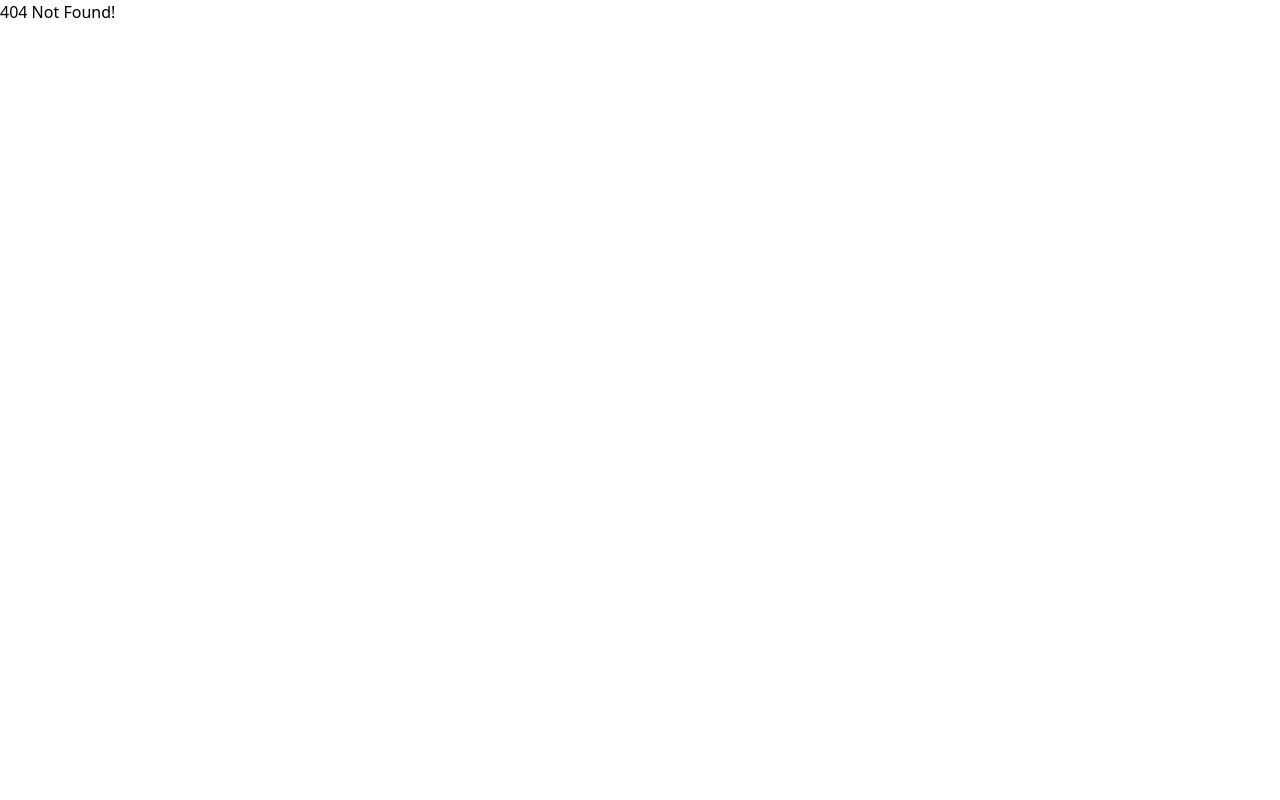
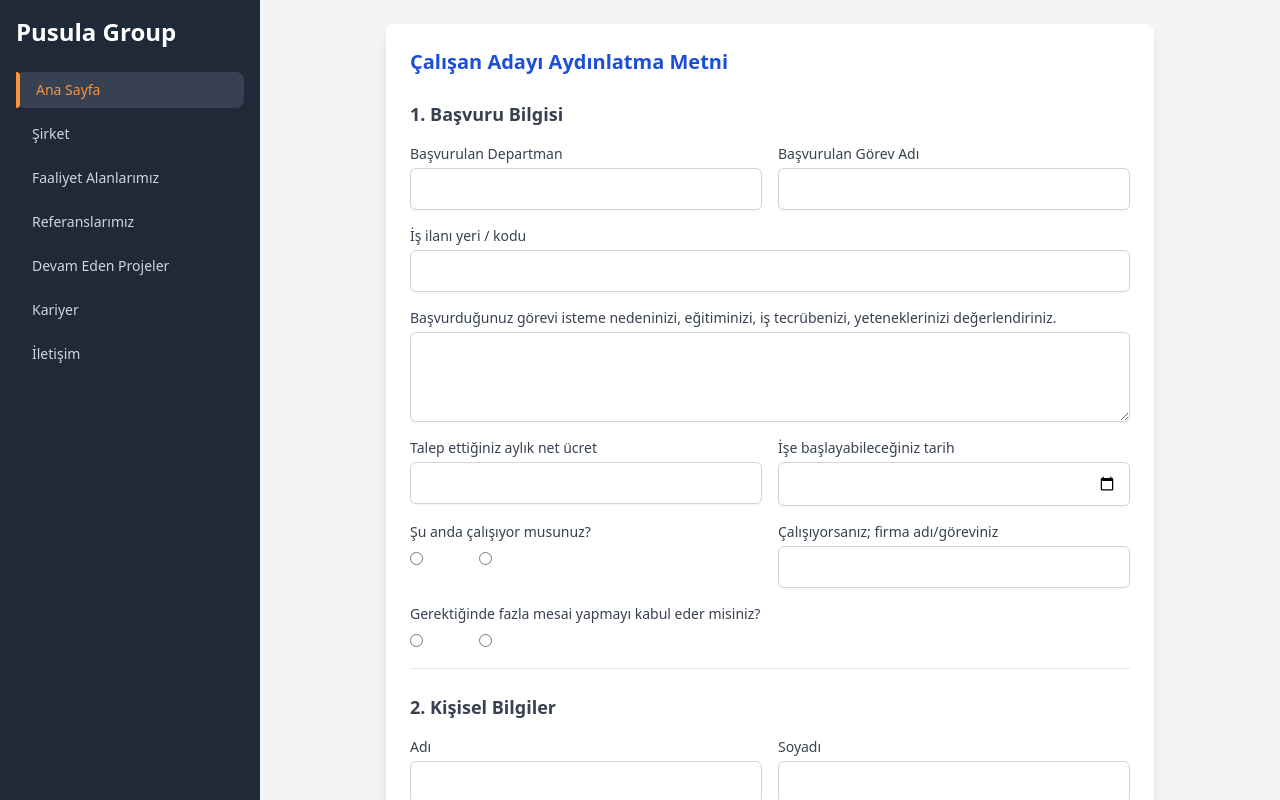
Before and after one commit to Division-Company/pusula-yapi, a React (Create React App) app: page /form in a window 1280 px wide. Before the commit this address led to /not-found. Built offline with nearby package versions, Linux system fonts and the light colour scheme.

Commit message:
Careers form eklemesi

```diff
--- /dev/null
+++ b/src/components/CheckBox.jsx
@@ -0,0 +1,29 @@
+import React, { useState } from "react";
+import { useNavigate } from "react-router-dom";
+
+function CheckBox() {
+  const [isChecked, setIsChecked] = useState(false);
+  const navigation=useNavigate()
+
+  const handleCheckboxChange = () => {
+    setIsChecked(!isChecked);
+    navigation("/form")
+};
+
+  return (
+    <div className="inline-flex items-center space-x-3">
+      <label className="flex items-center">
+        <input
+          type="checkbox"
+          className={`appearance-none w-6 h-6 border-2 rounded-md
+            ${isChecked ? 'bg-blue-600 border-blue-600' : 'bg-gray-100 border-gray-300'}
+            checked:bg-blue-600 checked:border-blue-600 focus:outline-none`}
+          checked={isChecked}
+          onChange={handleCheckboxChange}
+        />
+      </label>
+    </div>
+  );
+}
+
+export default CheckBox;
--- a/src/components/pages/careers.jsx
+++ b/src/components/pages/careers.jsx
@@ -1,4 +1,5 @@
 import React from 'react';
+import CheckBox from '../CheckBox';
 
 export default function Careers() {
   return (
@@ -74,7 +75,7 @@ export default function Careers() {
             <p>Yukarıda belirtilen prosedür takip edilerek gerçekleştirilen başvuruya en fazla 30 gün içerisinde cevap verilecek olup, talebin reddedilmesi, verilen cevabın yetersiz bulunması veya süresinde başvuruya cevap verilmemesi hâllerinde; cevabın tebliğini takiben 30 (otuz) gün ve herhâlde başvuru tarihinden itibaren 60 (altmış) gün içinde Kişisel Verileri Koruma Kurulu’na şikâyette bulunma hakkı mevcuttur. Ancak mevzuat gereği başvuru yolu tüketilmeden şikâyet yoluna başvurulamaz.
             Kişisel Verileriniz Hususunda İŞVEREN tarafından ÇALIŞAN KİŞİSEL VERİLERİNİN İŞLENMESİNE İLİŞKİN POLİTİKALARI ayrıca paylaşılmış olup, işbu politika, açık onay ve yasal mevzuat dışında kişisel verilerin korunması ve mevzuat dışı kullanılmaması hususunda gerekli özen, dikkat gösterilmekte ve gerekli tedbirler alınmaktadır.</p>
             <br />
-            <p className='text text-2xl font-semibold mb-4'><input type="checkbox"/> “Çalışan Adayı Aydınlatma Metni’ni okudum ve anladım. Kişisel verilerimin Çalışan Adayı Aydınlatma Metni’nde anlatıldığı şekilde işlenmesine izin veriyorum.”
+            <p className='text text-2xl font-semibold mb-4'><CheckBox /> “Çalışan Adayı Aydınlatma Metni’ni okudum ve anladım. Kişisel verilerimin Çalışan Adayı Aydınlatma Metni’nde anlatıldığı şekilde işlenmesine izin veriyorum.”
 
 </p>
         </div>
--- /dev/null
+++ b/src/components/pages/formpage.jsx
@@ -0,0 +1,153 @@
+import React from 'react';
+
+function FormPage() {
+  return (
+    <div className="bg-gray-100 min-h-screen p-6 flex items-center justify-center">
+      <div className="bg-white rounded-lg shadow-lg w-full max-w-3xl p-6 space-y-6">
+        <h1 className="text-xl font-bold text-blue-700">Çalışan Adayı Aydınlatma Metni</h1>
+
+        {/* 1. Başvuru Bilgisi */}
+        <div className="space-y-4 border-b pb-4">
+          <h2 className="text-lg font-semibold text-gray-700">1. Başvuru Bilgisi</h2>
+
+          <div className="grid grid-cols-1 md:grid-cols-2 gap-4">
+            <div>
+              <label className="block text-sm font-medium text-gray-700">Başvurulan Departman</label>
+              <select className="mt-1 block w-full px-3 py-2 border border-gray-300 bg-white rounded-md shadow-sm focus:outline-none focus:ring-blue-500 focus:border-blue-500">
+                <option>Seçiniz</option>
+                {/* Diğer seçenekler burada olacak */}
+              </select>
+            </div>
+
+            <div>
+              <label className="block text-sm font-medium text-gray-700">Başvurulan Görev Adı</label>
+              <select className="mt-1 block w-full px-3 py-2 border border-gray-300 bg-white rounded-md shadow-sm focus:outline-none focus:ring-blue-500 focus:border-blue-500">
+                <option>Seçiniz</option>
+                {/* Diğer seçenekler burada olacak */}
+              </select>
+            </div>
+          </div>
+
+          <div>
+            <label className="block text-sm font-medium text-gray-700">İş ilanı yeri / kodu</label>
+            <input
+              type="text"
+              className="mt-1 block w-full px-3 py-2 border border-gray-300 rounded-md shadow-sm focus:outline-none focus:ring-blue-500 focus:border-blue-500"
+            />
+          </div>
+
+          <div>
+            <label className="block text-sm font-medium text-gray-700">
+              Başvurduğunuz görevi isteme nedeninizi, eğitiminizi, iş tecrübenizi, yeteneklerinizi değerlendiriniz.
+            </label>
+            <textarea
+              className="mt-1 block w-full px-3 py-2 border border-gray-300 rounded-md shadow-sm focus:outline-none focus:ring-blue-500 focus:border-blue-500"
+              rows="3"
+            ></textarea>
+          </div>
+
+          <div className="grid grid-cols-1 md:grid-cols-2 gap-4">
+            <div>
+              <label className="block text-sm font-medium text-gray-700">Talep ettiğiniz aylık net ücret</label>
+              <input
+                type="text"
+                className="mt-1 block w-full px-3 py-2 border border-gray-300 rounded-md shadow-sm focus:outline-none focus:ring-blue-500 focus:border-blue-500"
+              />
+            </div>
+
+            <div>
+              <label className="block text-sm font-medium text-gray-700">İşe başlayabileceğiniz tarih</label>
+              <input
+                type="date"
+                className="mt-1 block w-full px-3 py-2 border border-gray-300 rounded-md shadow-sm focus:outline-none focus:ring-blue-500 focus:border-blue-500"
+              />
+            </div>
+          </div>
+
+          <div className="grid grid-cols-1 md:grid-cols-2 gap-4">
+            <div>
+              <span className="block text-sm font-medium text-gray-700">Şu anda çalışıyor musunuz?</span>
+              <div className="flex items-center space-x-4 mt-1">
+                <label className="inline-flex items-center">
+                  <input type="radio" name="current_working" value="yes" className="form-radio text-blue-600" />
+                  <span className="ml-2">Evet</span>
+                </label>
+                <label className="inline-flex items-center">
+                  <input type="radio" name="current_working" value="no" className="form-radio text-blue-600" />
+                  <span className="ml-2">Hayır</span>
+                </label>
+              </div>
+            </div>
+
+            <div>
+              <label className="block text-sm font-medium text-gray-700">Çalışıyorsanız; firma adı/göreviniz</label>
+              <input
+                type="text"
+                className="mt-1 block w-full px-3 py-2 border border-gray-300 rounded-md shadow-sm focus:outline-none focus:ring-blue-500 focus:border-blue-500"
+              />
+            </div>
+          </div>
+
+          <div>
+            <span className="block text-sm font-medium text-gray-700">Gerektiğinde fazla mesai yapmayı kabul eder misiniz?</span>
+            <div className="flex items-center space-x-4 mt-1">
+              <label className="inline-flex items-center">
+                <input type="radio" name="overtime" value="yes" className="form-radio text-blue-600" />
+                <span className="ml-2">Evet</span>
+              </label>
+              <label className="inline-flex items-center">
+                <input type="radio" name="overtime" value="no" className="form-radio text-blue-600" />
+                <span className="ml-2">Hayır</span>
+              </label>
+            </div>
+          </div>
+        </div>
+
+        {/* 2. Kişisel Bilgiler */}
+        <div className="space-y-4">
+          <h2 className="text-lg font-semibold text-gray-700">2. Kişisel Bilgiler</h2>
+
+          <div className="grid grid-cols-1 md:grid-cols-2 gap-4">
+            <div>
+              <label className="block text-sm font-medium text-gray-700">Adı</label>
+              <input
+                type="text"
+                className="mt-1 block w-full px-3 py-2 border border-gray-300 rounded-md shadow-sm focus:outline-none focus:ring-blue-500 focus:border-blue-500"
+              />
+            </div>
+
+            <div>
+              <label className="block text-sm font-medium text-gray-700">Soyadı</label>
+              <input
+                type="text"
+                className="mt-1 block w-full px-3 py-2 border border-gray-300 rounded-md shadow-sm focus:outline-none focus:ring-blue-500 focus:border-blue-500"
+              />
+            </div>
+          </div>
+
+          <div className="grid grid-cols-1 md:grid-cols-2 gap-4">
+            <div>
+              <label className="block text-sm font-medium text-gray-700">Doğum Yeri</label>
+              <input
+                type="text"
+                className="mt-1 block w-full px-3 py-2 border border-gray-300 rounded-md shadow-sm focus:outline-none focus:ring-blue-500 focus:border-blue-500"
+              />
+            </div>
+
+            <div>
+              <label className="block text-sm font-medium text-gray-700">Doğum Tarihi</label>
+              <input
+                type="date"
+                className="mt-1 block w-full px-3 py-2 border border-gray-300 rounded-md shadow-sm focus:outline-none focus:ring-blue-500 focus:border-blue-500"
+              />
+            </div>
+          </div>
+
+          {/* Diğer kişisel bilgiler burada olacak */}
+        </div>
+      </div>
+    </div>
+  );
+}
+
+export default FormPage;
--- a/src/components/pages/home.jsx
+++ b/src/components/pages/home.jsx
@@ -5,7 +5,7 @@ import HomeFooter from "../home/home-footer";
 export default function Home() {
   const photoDataArray = [
     {
-      url: "https://i.imgur.com/6tCSz9J.gif",
+      url: "https://images3.alphacoders.com/135/thumb-1920-1350069.jpeg",
       year: 2021,
       location: "Kayseri",
       name: "Kayseri Büyükşehir Belediyesi Kadir Has Şehir Stadyumu",
--- a/src/routes/route.js
+++ b/src/routes/route.js
@@ -7,6 +7,8 @@ import OngoingProjects from "../components/pages/ongoing-projects";
 import Services from "../components/pages/services";
 import Contact from "../components/pages/contact";
 import Careers from "../components/pages/careers";
+import Form from "../components/pages/formpage"
+import FormPage from "../components/pages/formpage";
 
 const Error = () => {
     return <div>404 Not Found!</div>;
@@ -50,6 +52,13 @@ const routes = [
             </MainLayout>
         ),
     }, {
+        path: "/form",
+        element: (
+            <MainLayout>
+                <FormPage />
+            </MainLayout>
+        ),
+    }, {
         path: "/careers",
         element: (
             <MainLayout>
--- a/tailwind.config.js
+++ b/tailwind.config.js
@@ -9,12 +9,12 @@ module.exports = {
       },
       keyframes: {
         verticalPan: {
-          '0%': { transform: 'scale(1.5) translateY(0%)' },      // Başlangıç: %50 zoom, tam ortada
-          '15%': { transform: 'scale(1.25) translateY(-10%)' },   // Zoom %25 seviyesine düşerken yukarı kayma
-          '25%': { transform: 'scale(1.5) translateY(-10%)' },    // Yukarıda tam %50 zoom
-          '50%': { transform: 'scale(1.25) translateY(10%)' },    // Aşağı inerken zoom %25 seviyesine düşme
-          '75%': { transform: 'scale(1.5) translateY(10%)' },     // Aşağıda tam %50 zoom
-          '100%': { transform: 'scale(1.5) translateY(0%)' },     // Başlangıç noktasına geri dönme
+          '0%': { transform: 'scale(1.01) translateY(0%)' },      // Start: 10% zoom
+          '15%': { transform: 'scale(1.2) translateY(-10%)' },    // Scale to 20% and move up
+          '25%': { transform: 'scale(1.3) translateY(-10%)' },    // Scale to 30% at the top
+          '50%': { transform: 'scale(1.2) translateY(10%)' },     // Scale to 20% while moving down
+          '75%': { transform: 'scale(1.3) translateY(10%)' },     // Scale to 30% at the bottom
+          '100%': { transform: 'scale(1.1) translateY(0%)' },     // Return to 10% zoom at the original position
         },
       },
     },
```
